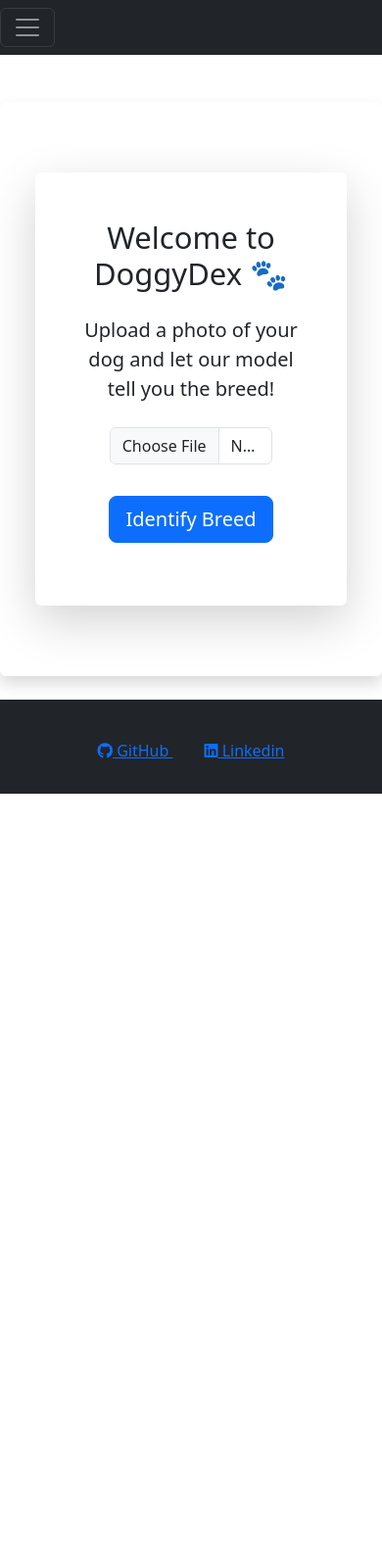
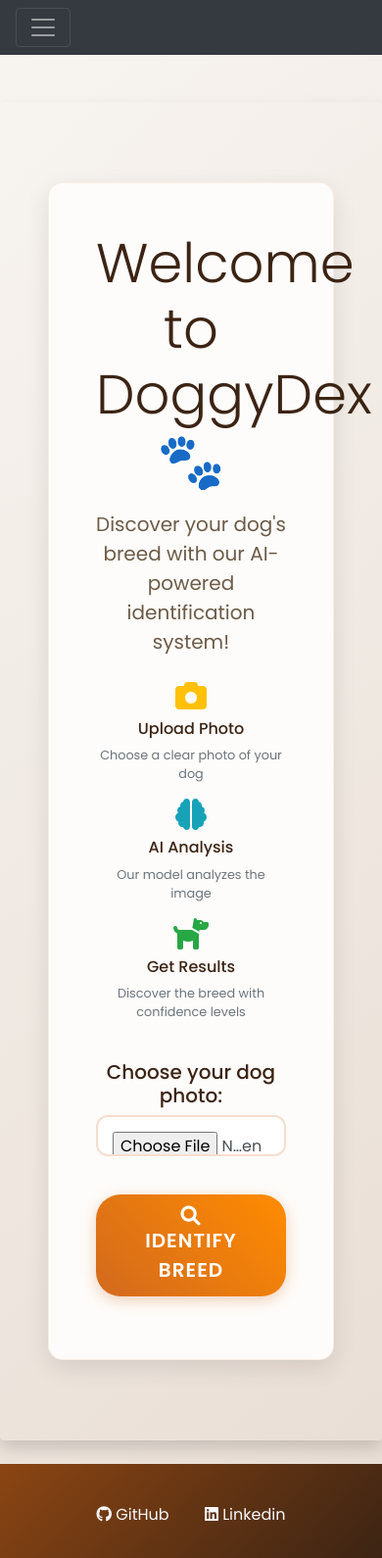
Before and after one commit to Woodenman23/doggydex, a Flask app: page / in a window 390 px wide. Shown: the whole page at 98% size. Before the commit the page ends 810 px from the top, so only its background shows below. Run offline with Flask 3, Linux system fonts and the light colour scheme; some libraries are stand-ins or nearby versions.

Commit message:
Complete UI overhaul with modern design and enhanced user experience
- Added custom CSS with dog-themed color scheme and modern styling
- Implemented progress bars for breed confidence visualization
- Redesigned landing page with better user flow and visual hierarchy
- Enhanced results page with side-by-side layout and share functionality
- Fixed broken CSS links and improved mobile responsiveness
- Removed SSL configuration for simpler local development
- Cleaned up unused Google Drive integration and database dependencies

```diff
--- a/app.py
+++ b/app.py
@@ -3,6 +3,6 @@ from website import create_app, logger
 app = create_app()
 
 if __name__ == "__main__":
-    ssl_context = (("certs/cert.pem", "certs/key.pem"),)
+    print("Starting Flask app...")
     app.run(host="0.0.0.0", port=5001, debug=True)
     logger.info("Server started")
--- a/website/__init__.py
+++ b/website/__init__.py
@@ -2,7 +2,6 @@ import logging
 
 from flask import Flask
 from pathlib import Path
-from datetime import timedelta
 
 PROJECT_ROOT = Path(__file__).parent.parent
 IMAGES_PATH = PROJECT_ROOT / "website/static/images"
@@ -37,10 +36,6 @@ def get_secret(secret_name):
 
 def create_app() -> Flask:
     app = Flask(__name__)
-    app.config["SECRET_KEY"] = "1234"
-    app.permanent_session_lifetime = timedelta(days=3)
-    app.config["SQLALCHEMY_DATABASE_URI"] = "sqlite:///users.sqlite3"
-    app.config["SQLALCHEMY_TRACK_MODIFICATIONS"] = False
 
     from website.views import views
 
--- /dev/null
+++ b/website/static/css/styles.css
@@ -0,0 +1,272 @@
+/* DoggyDex Custom Styles */
+
+/* Import Google Fonts */
+@import url('https://fonts.googleapis.com/css2?family=Poppins:wght@300;400;500;600;700&display=swap');
+
+/* Root Variables */
+:root {
+  --primary-color: #d2691e;
+  --secondary-color: #8b4513;
+  --accent-color: #ff8c00;
+  --light-bg: #f8f5f1;
+  --warm-white: #fefcfa;
+  --text-dark: #3c2414;
+  --border-radius: 15px;
+  --shadow: 0 8px 25px rgba(0,0,0,0.1);
+  --shadow-hover: 0 12px 35px rgba(0,0,0,0.15);
+}
+
+/* Global Styles */
+body {
+  font-family: 'Poppins', sans-serif;
+  background: linear-gradient(135deg, var(--light-bg) 0%, #e8ddd4 100%);
+  min-height: 100vh;
+  color: var(--text-dark);
+}
+
+/* Custom Container Styling */
+.main-container {
+  background: var(--warm-white);
+  border-radius: var(--border-radius);
+  box-shadow: var(--shadow);
+  border: 1px solid rgba(210, 105, 30, 0.1);
+  transition: all 0.3s ease;
+}
+
+.main-container:hover {
+  box-shadow: var(--shadow-hover);
+  transform: translateY(-2px);
+}
+
+/* Button Styling */
+.btn-primary {
+  background: linear-gradient(45deg, var(--primary-color), var(--accent-color));
+  border: none;
+  border-radius: 25px;
+  padding: 12px 30px;
+  font-weight: 600;
+  text-transform: uppercase;
+  letter-spacing: 1px;
+  transition: all 0.3s ease;
+  box-shadow: 0 4px 15px rgba(210, 105, 30, 0.3);
+}
+
+.btn-primary:hover {
+  background: linear-gradient(45deg, var(--accent-color), var(--primary-color));
+  transform: translateY(-2px);
+  box-shadow: 0 6px 20px rgba(210, 105, 30, 0.4);
+}
+
+/* File Input Styling */
+.form-control {
+  border-radius: 12px;
+  border: 2px solid rgba(210, 105, 30, 0.2);
+  padding: 15px;
+  font-size: 16px;
+  transition: all 0.3s ease;
+}
+
+.form-control:focus {
+  border-color: var(--primary-color);
+  box-shadow: 0 0 0 0.2rem rgba(210, 105, 30, 0.25);
+}
+
+/* Custom File Upload Area */
+.upload-area {
+  border: 3px dashed rgba(210, 105, 30, 0.3);
+  border-radius: var(--border-radius);
+  padding: 40px 20px;
+  text-align: center;
+  transition: all 0.3s ease;
+  cursor: pointer;
+  background: rgba(248, 245, 241, 0.5);
+}
+
+.upload-area:hover {
+  border-color: var(--primary-color);
+  background: rgba(210, 105, 30, 0.05);
+}
+
+.upload-area.dragover {
+  border-color: var(--accent-color);
+  background: rgba(255, 140, 0, 0.1);
+}
+
+/* Typography */
+.display-5 {
+  font-weight: 700;
+  color: var(--secondary-color);
+}
+
+.lead {
+  font-weight: 400;
+  color: #6c5b47;
+}
+
+/* Navbar Customization */
+.navbar-brand img {
+  border-radius: 50%;
+  border: 3px solid var(--primary-color);
+  transition: transform 0.3s ease;
+}
+
+.navbar-brand img:hover {
+  transform: scale(1.05);
+}
+
+/* Loading Spinner Area */
+.loading-container {
+  background: var(--warm-white);
+  border-radius: var(--border-radius);
+  padding: 40px;
+  box-shadow: var(--shadow);
+}
+
+/* Results Styling */
+.results-container {
+  background: var(--warm-white);
+  border-radius: var(--border-radius);
+  box-shadow: var(--shadow);
+  border-left: 5px solid var(--primary-color);
+}
+
+.results-container h3 {
+  color: var(--secondary-color);
+  font-weight: 700;
+}
+
+/* Progress Bar Styling */
+.confidence-bar {
+  background-color: #e9ecef;
+  border-radius: 10px;
+  overflow: hidden;
+  height: 25px;
+  margin: 10px 0;
+  box-shadow: inset 0 2px 4px rgba(0,0,0,0.1);
+}
+
+.confidence-fill {
+  height: 100%;
+  border-radius: 10px;
+  transition: width 0.6s ease;
+  display: flex;
+  align-items: center;
+  justify-content: center;
+  color: white;
+  font-weight: 600;
+  font-size: 14px;
+}
+
+.confidence-fill.high {
+  background: linear-gradient(45deg, #28a745, #20c997);
+}
+
+.confidence-fill.medium {
+  background: linear-gradient(45deg, #ffc107, #fd7e14);
+}
+
+.confidence-fill.low {
+  background: linear-gradient(45deg, #6c757d, #495057);
+}
+
+/* Breed Card Styling */
+.breed-card {
+  background: var(--warm-white);
+  border-radius: 12px;
+  padding: 20px;
+  margin: 10px 0;
+  border-left: 4px solid var(--primary-color);
+  box-shadow: 0 4px 12px rgba(0,0,0,0.05);
+  transition: all 0.3s ease;
+}
+
+.breed-card:hover {
+  transform: translateY(-2px);
+  box-shadow: 0 6px 18px rgba(0,0,0,0.1);
+}
+
+.breed-card.primary {
+  border-left-color: var(--accent-color);
+  border-left-width: 6px;
+}
+
+.breed-card.secondary {
+  opacity: 0.8;
+  border-left-color: #6c757d;
+}
+
+/* Image Styling */
+.uploaded-image {
+  border-radius: var(--border-radius);
+  box-shadow: var(--shadow);
+  border: 3px solid var(--primary-color);
+}
+
+/* Footer Styling */
+.footer {
+  background: linear-gradient(135deg, var(--secondary-color), var(--text-dark)) !important;
+}
+
+.footer a {
+  color: #f8f9fa;
+  transition: color 0.3s ease;
+}
+
+.footer a:hover {
+  color: var(--accent-color);
+  text-decoration: none;
+}
+
+/* Responsive Design */
+@media (max-width: 768px) {
+  .main-container {
+    margin: 10px;
+    padding: 20px;
+  }
+
+  .upload-area {
+    padding: 30px 15px;
+  }
+
+  .btn-primary {
+    width: 100%;
+    margin-top: 15px;
+  }
+}
+
+/* Animation Classes */
+.fade-in {
+  animation: fadeIn 0.6s ease-in;
+}
+
+@keyframes fadeIn {
+  from {
+    opacity: 0;
+    transform: translateY(20px);
+  }
+  to {
+    opacity: 1;
+    transform: translateY(0);
+  }
+}
+
+.bounce-in {
+  animation: bounceIn 0.8s ease-out;
+}
+
+@keyframes bounceIn {
+  0% {
+    transform: scale(0.3);
+    opacity: 0;
+  }
+  50% {
+    transform: scale(1.05);
+  }
+  70% {
+    transform: scale(0.9);
+  }
+  100% {
+    transform: scale(1);
+    opacity: 1;
+  }
+}
--- a/website/templates/home.html.j2
+++ b/website/templates/home.html.j2
@@ -3,25 +3,57 @@
 {% block content %}
 <div class="container my-5">
     <div class="row justify-content-center">
-        <div class="col-md-8 text-center">
-            <div class="p-5 bg-white rounded shadow-lg">
-                <h1 class="display-5 mb-4">Welcome to DoggyDex 🐾</h1>
-                <p class="lead mb-4">Upload a photo of your dog and let our model tell you the breed!</p>
-                <form id="uploadForm" action="/" method="post" enctype="multipart/form-data" class="d-flex flex-column align-items-center gap-3">
+        <div class="col-md-10 col-lg-8">
+            <div class="main-container p-5 text-center fade-in">
+                <div class="mb-4">
+                    <h1 class="display-4 mb-3">Welcome to DoggyDex 🐾</h1>
+                    <p class="lead mb-4">Discover your dog's breed with our AI-powered identification system!</p>
+                    <div class="row text-center mb-4">
+                        <div class="col-md-4 mb-3">
+                            <i class="fas fa-camera fa-2x text-warning mb-2"></i>
+                            <h6>Upload Photo</h6>
+                            <small class="text-muted">Choose a clear photo of your dog</small>
+                        </div>
+                        <div class="col-md-4 mb-3">
+                            <i class="fas fa-brain fa-2x text-info mb-2"></i>
+                            <h6>AI Analysis</h6>
+                            <small class="text-muted">Our model analyzes the image</small>
+                        </div>
+                        <div class="col-md-4 mb-3">
+                            <i class="fas fa-dog fa-2x text-success mb-2"></i>
+                            <h6>Get Results</h6>
+                            <small class="text-muted">Discover the breed with confidence levels</small>
+                        </div>
+                    </div>
+                </div>
+
+                <form id="uploadForm" action="/" method="post" enctype="multipart/form-data">
+                    <div class="mb-4">
+                        <label for="fileInput" class="form-label h5">Choose your dog photo:</label>
                         <input
                             type="file"
                             name="file"
+                            id="fileInput"
                             accept="image/*"
-                        class="form-control w-75 mb-3"
+                            class="form-control form-control-lg"
                             required
                         >
+                        <div id="filePreview" class="mt-3" style="display: none;">
+                            <img id="previewImage" class="img-fluid rounded" style="max-height: 200px;">
+                            <p id="fileName" class="mt-2 text-muted"></p>
+                        </div>
+                    </div>
 
-                    <button type="submit" class="btn btn-primary btn-lg">Identify Breed</button>
+                    <button type="submit" class="btn btn-primary btn-lg px-5">
+                        <i class="fas fa-search me-2"></i> Identify Breed
+                    </button>
                 </form>
-                <!-- Spinner (hidden by default) -->
-                <div id="loadingSpinner" class="text-center mt-4" style="display: none;">
-                    <img src="{{ url_for('static', filename='spinner.gif') }}" alt="Loading..." height="100">
-                    <p class="mt-3">Sniffing out the breed... hang tight!</p>
+
+                <!-- Loading Spinner -->
+                <div id="loadingSpinner" class="loading-container mt-4 bounce-in" style="display: none;">
+                    <img src="{{ url_for('static', filename='spinner.gif') }}" alt="Loading..." height="80">
+                    <h5 class="mt-3 text-primary">Sniffing out the breed...</h5>
+                    <p class="text-muted">Our AI is analyzing your dog's features</p>
                 </div>
             </div>
         </div>
@@ -29,12 +61,37 @@
 </div>
 
 <script>
+    const fileInput = document.getElementById('fileInput');
     const form = document.getElementById('uploadForm');
     const spinner = document.getElementById('loadingSpinner');
+    const filePreview = document.getElementById('filePreview');
+    const previewImage = document.getElementById('previewImage');
+    const fileName = document.getElementById('fileName');
 
+    // File input change
+    fileInput.addEventListener('change', (e) => {
+        if (e.target.files.length > 0) {
+            handleFileSelect(e.target.files[0]);
+        }
+    });
+
+    // Handle file selection
+    function handleFileSelect(file) {
+        if (file.type.startsWith('image/')) {
+            const reader = new FileReader();
+            reader.onload = (e) => {
+                previewImage.src = e.target.result;
+                fileName.textContent = file.name;
+                filePreview.style.display = 'block';
+            };
+            reader.readAsDataURL(file);
+        }
+    }
+
+    // Form submission
     form.addEventListener('submit', () => {
-        form.style.display = 'none';      // Hide the form
-        spinner.style.display = 'block'; // Show spinner
+        form.style.display = 'none';
+        spinner.style.display = 'block';
     });
 </script>
 {% endblock %}
--- a/website/templates/layout.html.j2
+++ b/website/templates/layout.html.j2
@@ -14,12 +14,7 @@
       href="https://stackpath.bootstrapcdn.com/font-awesome/4.7.0/css/font-awesome.min.css"
       crossorigin="anonymous"
     />
-    <link rel="stylesheet" type="text/css" href="css/styles.css" />
-    <link
-      rel="stylesheet"
-      type="text/css"
-      href="css/styles.css/bootstrap.min.css"
-    />
+    <link rel="stylesheet" type="text/css" href="{{ url_for('static', filename='css/styles.css') }}" />
     <link
       href="https://cdnjs.cloudflare.com/ajax/libs/font-awesome/6.0.0-beta3/css/all.min.css"
       rel="stylesheet"
--- a/website/views.py
+++ b/website/views.py
@@ -1,13 +1,12 @@
+import io
+import base64
 from flask import (
     Blueprint,
     render_template,
     request,
-    session,
-    url_for,
-    jsonify,
 )
+from PIL import Image
 
-from website.drive_access import upload_to_drive, download_from_drive
 from website.identifier import identify
 
 views = Blueprint("views", __name__)
@@ -24,19 +23,17 @@ def home() -> None:
             return "No selected file"
 
         if file and file.filename:
-            file_id = upload_to_drive(file.stream, file.filename, file.mimetype)
+            pil_image = Image.open(file.stream)
 
-        pil_image, html_image = download_from_drive(file_id)
+            jpeg_io = io.BytesIO()
+            pil_image.convert("RGB").save(jpeg_io, format="JPEG")
+            jpeg_io.seek(0)
+            html_image = base64.b64encode(jpeg_io.read()).decode("utf-8")
 
-        return render_template(
-            "dog.html.j2",
-            dog_image=html_image,
-            results=identify(pil_image),
-        )
+            return render_template(
+                "dog.html.j2",
+                dog_image=html_image,
+                results=identify(pil_image),
+            )
 
     return render_template("home.html.j2")
-
-
-@views.route("/session_data")
-def session_data():
-    return jsonify(dict(session))
```
Also changed, not shown: website/drive_access.py (deleted, +0 -72 lines), website/identifier.py (+39 -7 lines), website/templates/dog.html.j2 (+46 -13 lines), instance/users.sqlite3 (deleted), 1 other file. Lines whose indentation alone changed are shown as unchanged.
